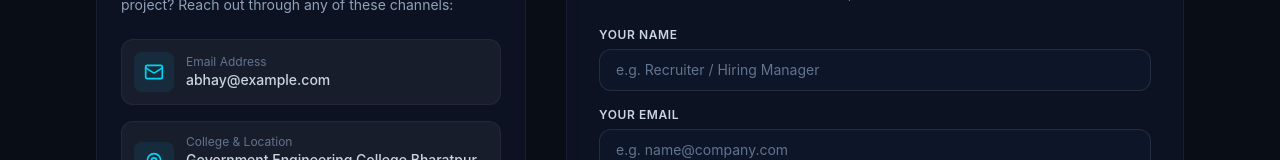
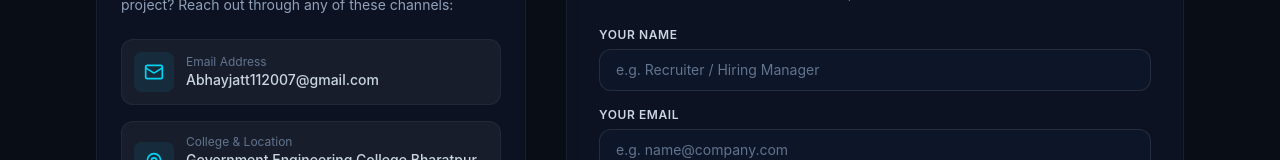
Before and after one commit to Username1314/portfolio, a React (Vite) app: page / in a window 1280 px wide. Shown: the part 4939-5099 px from the top of the page. Built offline with nearby package versions, Linux system fonts and the light colour scheme.

Commit message:
feat: configure real email and LinkedIn profile URL

```diff
--- a/src/data/portfolioData.js
+++ b/src/data/portfolioData.js
@@ -7,9 +7,9 @@ export const portfolioData = {
     degree: "B.Tech in Computer Science & Engineering",
     duration: "2024 - 2028",
     location: "Bharatpur, Rajasthan, India",
-    email: "abhay@example.com", // Apna actual email yahan daalein
+    email: "Abhayjatt112007@gmail.com",
     github: "https://github.com", // Apna GitHub username link
-    linkedin: "https://linkedin.com", // Apna LinkedIn profile link
+    linkedin: "https://www.linkedin.com/in/abhay-singh-5565aa379",
     resumeUrl: "/resume.pdf", // public/resume.pdf me apna resume daalein
     status: "Open for Internships & Opportunities",
     bio: "Passionate 2nd-year CSE student at Govt. Engineering College Bharatpur, dedicated to building responsive, pixel-perfect, and user-centric web applications using modern React and JavaScript.",
```
